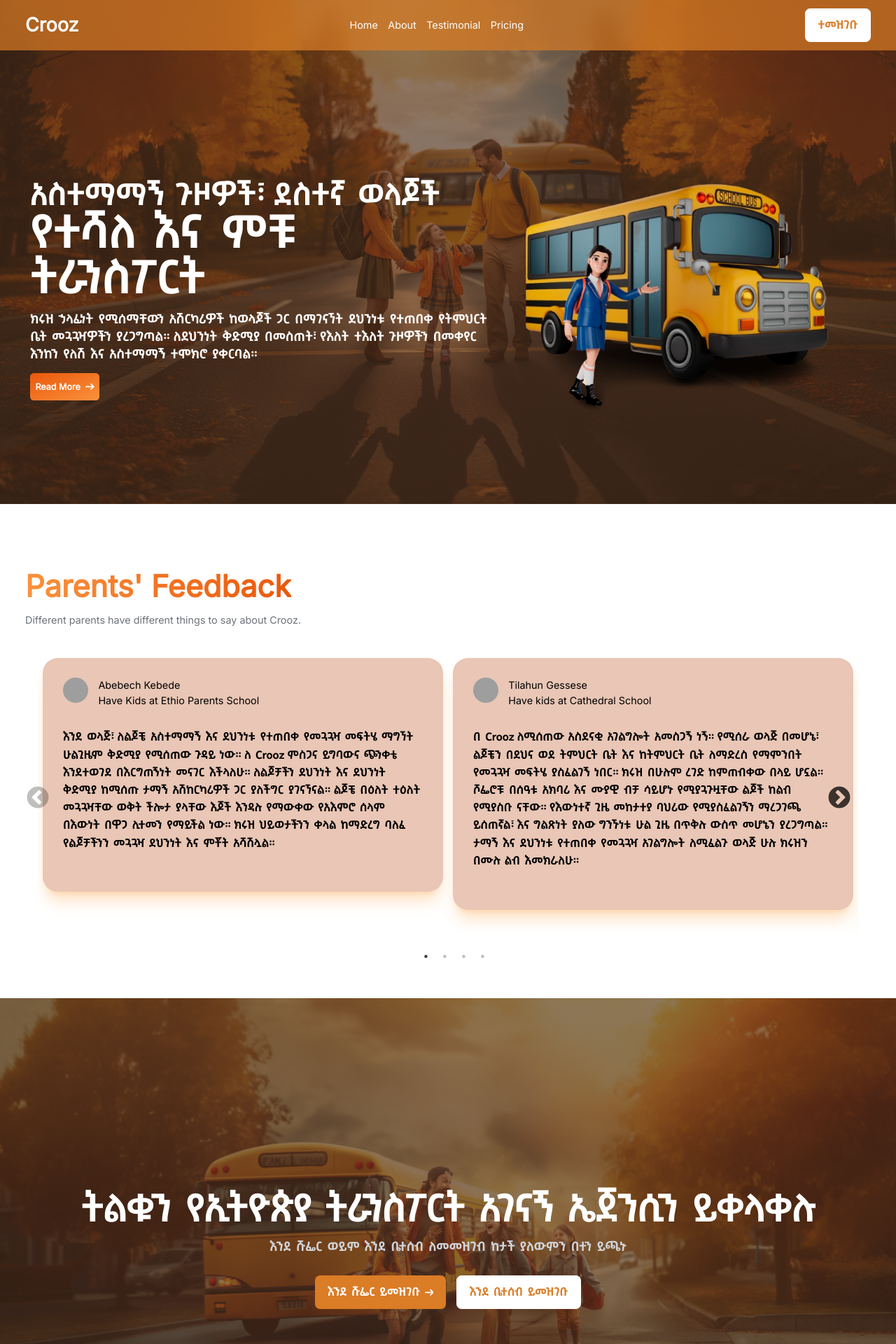
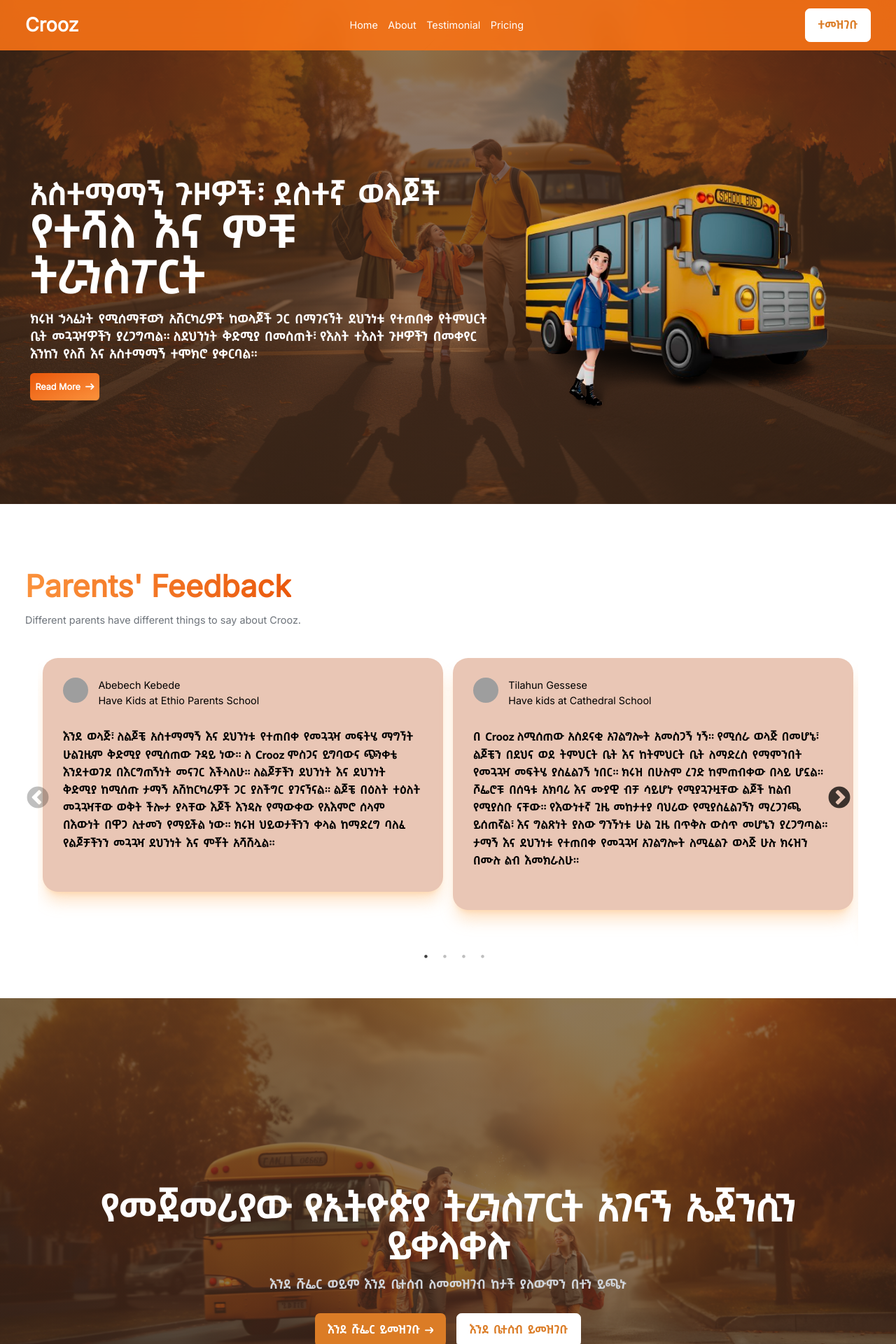
Before and after one commit to Manuel-heav/Crooz, a React (Vite) app: page / in a window 1280 px wide. Shown: the top 1920 px of the page at 70% size. Built offline with nearby package versions, Linux system fonts and the light colour scheme; grey boxes are pictures that could not be loaded.

Commit message:
changed header

```diff
--- a/src/components/Cta.jsx
+++ b/src/components/Cta.jsx
@@ -38,7 +38,7 @@ const Cta = () => {
    }}>
 <section class="bg-center bg-no-repeat  bg-blend-multiply">
     <div class="px-4 mx-auto max-w-screen-xl text-center py-20 lg:py-56">
-        <h1 class="amharic mb-4 text-3xl font-extrabold tracking-tight leading-none text-white md:text-5xl lg:text-6xl">ትልቁን የኢትዮጵያ ትራንስፖርት አገናኝ ኤጀንሲን ይቀላቀሉ</h1>
+        <h1 class="amharic mb-4 text-3xl font-extrabold tracking-tight leading-none text-white md:text-5xl lg:text-6xl">የመጀመሪያው የኢትዮጵያ ትራንስፖርት አገናኝ ኤጀንሲን ይቀላቀሉ</h1>
         <p class="mb-8 text-lg font-normal text-gray-300 lg:text-xl sm:px-16 lg:px-48 amharic">እንደ ሹፌር ወይም እንደ ቤተሰብ ለመመዝገብ ከታች ያለውምን በተን ይጫኑ</p>
         <div class="flex flex-col space-y-4 sm:flex-row sm:justify-center sm:space-y-0">
             <Link to="/sign-up-as-a-driver" class="inline-flex justify-center items-center py-3 px-5 text-lg font-medium text-center text-white rounded-lg bg-[#DB7C26] focus:ring-4 focus:ring-blue-300 dark:focus:ring-orange-900 amharic">
--- a/src/components/Header.jsx
+++ b/src/components/Header.jsx
@@ -16,7 +16,7 @@ const Header = () => {
 
 
   return (
-    <div className='w-full h-[80px] bg-[#DB7C26] z-[1000] fixed top-0 backdrop-filter backdrop-blur-lg bg-opacity-70'>
+    <div className='w-full h-[80px] bg-orange-500 z-[1000] fixed top-0 backdrop-filter backdrop-blur-lg bg-opacity-90'>
         <div className='md:max-w-[1480px] max-w-[600px] m-auto w-full h-full flex justify-between items-center md:px-10 px-4'>
 
             <Link to="/">
```
